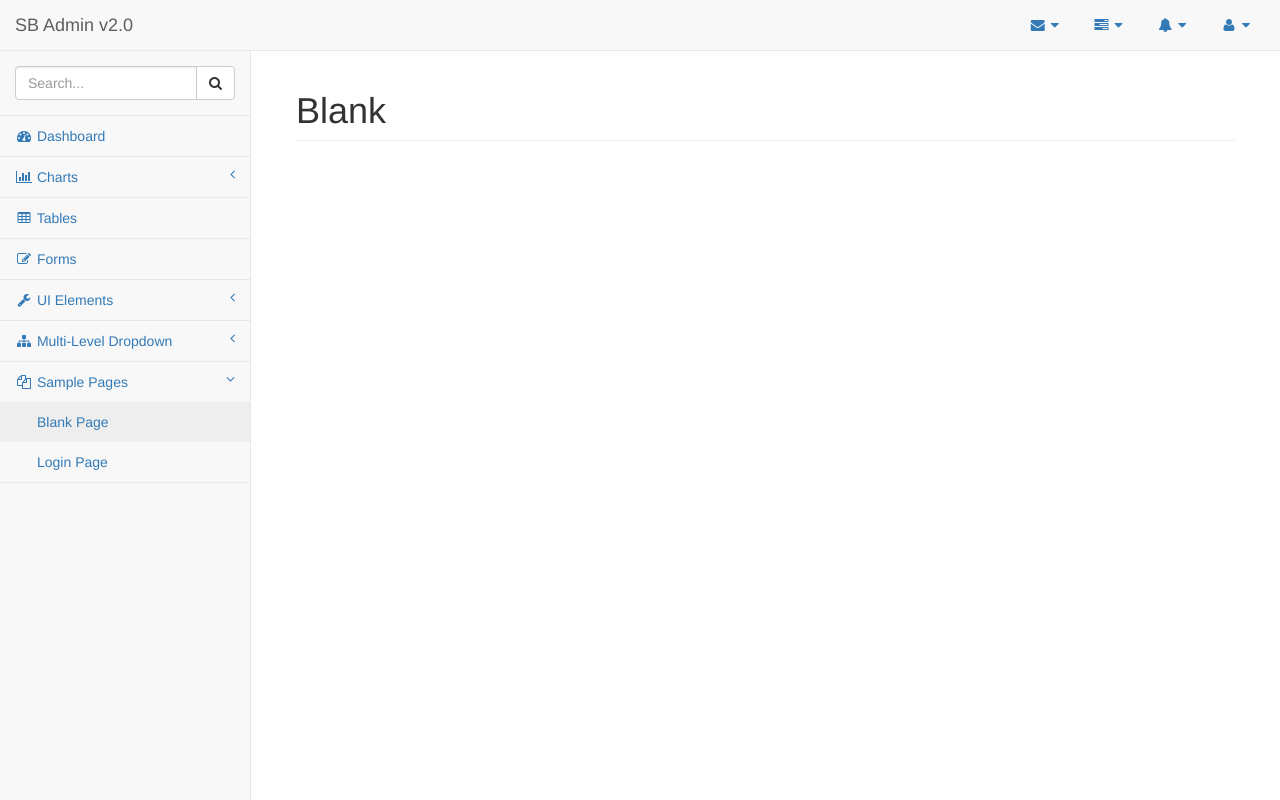
After one commit to knnbayaz/wod, a Flask app: template templates/record/base.html in a window 1280 px wide. The commit adds this page. Run offline with Flask 2, Linux system fonts and the light colour scheme; the template is opened without the code that fills it, so the values that code supplies are empty; some libraries are stand-ins or nearby versions.

Commit message:
db created

```diff
--- /dev/null
+++ b/application/__init__.py
@@ -0,0 +1,4 @@
+from app import app
+
+
+from application import app
--- /dev/null
+++ b/application/app.py
@@ -0,0 +1,16 @@
+from flask import Flask
+import os
+from views.record import record
+
+
+
+app = Flask(__name__)
+
+app.config.from_object('config')
+
+app.register_blueprint(record, url_prefix = '/record')
+
+#ip = os.getenv('IP', '0.0.0.0')
+#port = int(os.getenv('PORT', 8080))
+
+#app.run(ip,port,True)
--- a/config.py
+++ b/config.py
@@ -1,3 +1,4 @@
 WTF_CSRF_ENABLED = True
 SECRET_KEY = 'kdjjfoefgfgdo'
 SQLALCHEMY_DATABASE_URI = 'sqlite:///test.db'
+SQLALCHEMY_TRACK_MODIFICATIONS = True
--- a/models/__init__.py
+++ b/models/__init__.py
@@ -1,6 +1,6 @@
-from entities import db, WorkoutGroup, Workout
+from entities import db, Workoutgroup, Workout
 
 
 
 
-from models import db, WorkoutGroup, Workout
+from models import db, Workoutgroup, Workout
--- /dev/null
+++ b/templates/record/base.html
@@ -0,0 +1,409 @@
+
+<!DOCTYPE html>
+<html lang="en">
+
+<head>
+
+    <meta charset="utf-8">
+    <meta http-equiv="X-UA-Compatible" content="IE=edge">
+    <meta name="viewport" content="width=device-width, initial-scale=1">
+    <meta name="description" content="">
+    <meta name="author" content="">
+
+    <title>SB Admin 2 - Bootstrap Admin Theme</title>
+
+    <!-- Bootstrap Core CSS -->
+    <link href="../static/components/bootstrap/dist/css/bootstrap.min.css" rel="stylesheet">
+
+    <!-- MetisMenu CSS -->
+    <link href="../static/components/metisMenu/dist/metisMenu.min.css" rel="stylesheet">
+
+    <!-- Custom CSS -->
+    <link href="../static/dist/css/sb-admin-2.css" rel="stylesheet">
+
+    <!-- Custom Fonts -->
+    <link href="../static/components/font-awesome/css/font-awesome.min.css" rel="stylesheet" type="text/css">
+
+    <!-- HTML5 Shim and Respond.js IE8 support of HTML5 elements and media queries -->
+    <!-- WARNING: Respond.js doesn't work if you view the page via file:// -->
+    <!--[if lt IE 9]>
+        <script src="https://oss.maxcdn.com/libs/html5shiv/3.7.0/html5shiv.js"></script>
+        <script src="https://oss.maxcdn.com/libs/respond.js/1.4.2/respond.min.js"></script>
+    <![endif]-->
+
+</head>
+
+<body>
+
+    <div id="wrapper">
+
+        <!-- Navigation -->
+        <nav class="navbar navbar-default navbar-static-top" role="navigation" style="margin-bottom: 0">
+            <div class="navbar-header">
+                <button type="button" class="navbar-toggle" data-toggle="collapse" data-target=".navbar-collapse">
+                    <span class="sr-only">Toggle navigation</span>
+                    <span class="icon-bar"></span>
+                    <span class="icon-bar"></span>
+                    <span class="icon-bar"></span>
+                </button>
+                <a class="navbar-brand" href="index.html">SB Admin v2.0</a>
+            </div>
+            <!-- /.navbar-header -->
+
+            <ul class="nav navbar-top-links navbar-right">
+                <li class="dropdown">
+                    <a class="dropdown-toggle" data-toggle="dropdown" href="#">
+                        <i class="fa fa-envelope fa-fw"></i>  <i class="fa fa-caret-down"></i>
+                    </a>
+                    <ul class="dropdown-menu dropdown-messages">
+                        <li>
+                            <a href="#">
+                                <div>
+                                    <strong>John Smith</strong>
+                                    <span class="pull-right text-muted">
+                                        <em>Yesterday</em>
+                                    </span>
+                                </div>
+                                <div>Lorem ipsum dolor sit amet, consectetur adipiscing elit. Pellentesque eleifend...</div>
+                            </a>
+                        </li>
+                        <li class="divider"></li>
+                        <li>
+                            <a href="#">
+                                <div>
+                                    <strong>John Smith</strong>
+                                    <span class="pull-right text-muted">
+                                        <em>Yesterday</em>
+                                    </span>
+                                </div>
+                                <div>Lorem ipsum dolor sit amet, consectetur adipiscing elit. Pellentesque eleifend...</div>
+                            </a>
+                        </li>
+                        <li class="divider"></li>
+                        <li>
+                            <a href="#">
+                                <div>
+                                    <strong>John Smith</strong>
+                                    <span class="pull-right text-muted">
+                                        <em>Yesterday</em>
+                                    </span>
+                                </div>
+                                <div>Lorem ipsum dolor sit amet, consectetur adipiscing elit. Pellentesque eleifend...</div>
+                            </a>
+                        </li>
+                        <li class="divider"></li>
+                        <li>
+                            <a class="text-center" href="#">
+                                <strong>Read All Messages</strong>
+                                <i class="fa fa-angle-right"></i>
+                            </a>
+                        </li>
+                    </ul>
+                    <!-- /.dropdown-messages -->
+                </li>
+                <!-- /.dropdown -->
+                <li class="dropdown">
+                    <a class="dropdown-toggle" data-toggle="dropdown" href="#">
+                        <i class="fa fa-tasks fa-fw"></i>  <i class="fa fa-caret-down"></i>
+                    </a>
+                    <ul class="dropdown-menu dropdown-tasks">
+                        <li>
+                            <a href="#">
+                                <div>
+                                    <p>
+                                        <strong>Task 1</strong>
+                                        <span class="pull-right text-muted">40% Complete</span>
+                                    </p>
+                                    <div class="progress progress-striped active">
+                                        <div class="progress-bar progress-bar-success" role="progressbar" aria-valuenow="40" aria-valuemin="0" aria-valuemax="100" style="width: 40%">
+                                            <span class="sr-only">40% Complete (success)</span>
+                                        </div>
+                                    </div>
+                                </div>
+                            </a>
+                        </li>
+                        <li class="divider"></li>
+                        <li>
+                            <a href="#">
+                                <div>
+                                    <p>
+                                        <strong>Task 2</strong>
+                                        <span class="pull-right text-muted">20% Complete</span>
+                                    </p>
+                                    <div class="progress progress-striped active">
+                                        <div class="progress-bar progress-bar-info" role="progressbar" aria-valuenow="20" aria-valuemin="0" aria-valuemax="100" style="width: 20%">
+                                            <span class="sr-only">20% Complete</span>
+                                        </div>
+                                    </div>
+                                </div>
+                            </a>
+                        </li>
+                        <li class="divider"></li>
+                        <li>
+                            <a href="#">
+                                <div>
+                                    <p>
+                                        <strong>Task 3</strong>
+                                        <span class="pull-right text-muted">60% Complete</span>
+                                    </p>
+                                    <div class="progress progress-striped active">
+                                        <div class="progress-bar progress-bar-warning" role="progressbar" aria-valuenow="60" aria-valuemin="0" aria-valuemax="100" style="width: 60%">
+                                            <span class="sr-only">60% Complete (warning)</span>
+                                        </div>
+                                    </div>
+                                </div>
+                            </a>
+                        </li>
+                        <li class="divider"></li>
+                        <li>
+                            <a href="#">
+                                <div>
+                                    <p>
+                                        <strong>Task 4</strong>
+                                        <span class="pull-right text-muted">80% Complete</span>
+                                    </p>
+                                    <div class="progress progress-striped active">
+                                        <div class="progress-bar progress-bar-danger" role="progressbar" aria-valuenow="80" aria-valuemin="0" aria-valuemax="100" style="width: 80%">
+                                            <span class="sr-only">80% Complete (danger)</span>
+                                        </div>
+                                    </div>
+                                </div>
+                            </a>
+                        </li>
+                        <li class="divider"></li>
+                        <li>
+                            <a class="text-center" href="#">
+                                <strong>See All Tasks</strong>
+                                <i class="fa fa-angle-right"></i>
+                            </a>
+                        </li>
+                    </ul>
+                    <!-- /.dropdown-tasks -->
+                </li>
+                <!-- /.dropdown -->
+                <li class="dropdown">
+                    <a class="dropdown-toggle" data-toggle="dropdown" href="#">
+                        <i class="fa fa-bell fa-fw"></i>  <i class="fa fa-caret-down"></i>
+                    </a>
+                    <ul class="dropdown-menu dropdown-alerts">
+                        <li>
+                            <a href="#">
+                                <div>
+                                    <i class="fa fa-comment fa-fw"></i> New Comment
+                                    <span class="pull-right text-muted small">4 minutes ago</span>
+                                </div>
+                            </a>
+                        </li>
+                        <li class="divider"></li>
+                        <li>
+                            <a href="#">
+                                <div>
+                                    <i class="fa fa-twitter fa-fw"></i> 3 New Followers
+                                    <span class="pull-right text-muted small">12 minutes ago</span>
+                                </div>
+                            </a>
+                        </li>
+                        <li class="divider"></li>
+                        <li>
+                            <a href="#">
+                                <div>
+                                    <i class="fa fa-envelope fa-fw"></i> Message Sent
+                                    <span class="pull-right text-muted small">4 minutes ago</span>
+                                </div>
+                            </a>
+                        </li>
+                        <li class="divider"></li>
+                        <li>
+                            <a href="#">
+                                <div>
+                                    <i class="fa fa-tasks fa-fw"></i> New Task
+                                    <span class="pull-right text-muted small">4 minutes ago</span>
+                                </div>
+                            </a>
+                        </li>
+                        <li class="divider"></li>
+                        <li>
+                            <a href="#">
+                                <div>
+                                    <i class="fa fa-upload fa-fw"></i> Server Rebooted
+                                    <span class="pull-right text-muted small">4 minutes ago</span>
+                                </div>
+                            </a>
+                        </li>
+                        <li class="divider"></li>
+                        <li>
+                            <a class="text-center" href="#">
+                                <strong>See All Alerts</strong>
+                                <i class="fa fa-angle-right"></i>
+                            </a>
+                        </li>
+                    </ul>
+                    <!-- /.dropdown-alerts -->
+                </li>
+                <!-- /.dropdown -->
+                <li class="dropdown">
+                    <a class="dropdown-toggle" data-toggle="dropdown" href="#">
+                        <i class="fa fa-user fa-fw"></i>  <i class="fa fa-caret-down"></i>
+                    </a>
+                    <ul class="dropdown-menu dropdown-user">
+                        <li><a href="#"><i class="fa fa-user fa-fw"></i> User Profile</a>
+                        </li>
+                        <li><a href="#"><i class="fa fa-gear fa-fw"></i> Settings</a>
+                        </li>
+                        <li class="divider"></li>
+                        <li><a href="login.html"><i class="fa fa-sign-out fa-fw"></i> Logout</a>
+                        </li>
+                    </ul>
+                    <!-- /.dropdown-user -->
+                </li>
+                <!-- /.dropdown -->
+            </ul>
+            <!-- /.navbar-top-links -->
+
+            <div class="navbar-default sidebar" role="navigation">
+                <div class="sidebar-nav navbar-collapse">
+                    <ul class="nav" id="side-menu">
+                        <li class="sidebar-search">
+                            <div class="input-group custom-search-form">
+                                <input type="text" class="form-control" placeholder="Search...">
+                                <span class="input-group-btn">
+                                    <button class="btn btn-default" type="button">
+                                        <i class="fa fa-search"></i>
+                                    </button>
+                                </span>
+                            </div>
+                            <!-- /input-group -->
+                        </li>
+                        <li>
+                            <a href="index.html"><i class="fa fa-dashboard fa-fw"></i> Dashboard</a>
+                        </li>
+                        <li>
+                            <a href="#"><i class="fa fa-bar-chart-o fa-fw"></i> Charts<span class="fa arrow"></span></a>
+                            <ul class="nav nav-second-level">
+                                <li>
+                                    <a href="flot.html">Flot Charts</a>
+                                </li>
+                                <li>
+                                    <a href="morris.html">Morris.js Charts</a>
+                                </li>
+                            </ul>
+                            <!-- /.nav-second-level -->
+                        </li>
+                        <li>
+                            <a href="tables.html"><i class="fa fa-table fa-fw"></i> Tables</a>
+                        </li>
+                        <li>
+                            <a href="forms.html"><i class="fa fa-edit fa-fw"></i> Forms</a>
+                        </li>
+                        <li>
+                            <a href="#"><i class="fa fa-wrench fa-fw"></i> UI Elements<span class="fa arrow"></span></a>
+                            <ul class="nav nav-second-level">
+                                <li>
+                                    <a href="panels-wells.html">Panels and Wells</a>
+                                </li>
+                                <li>
+                                    <a href="buttons.html">Buttons</a>
+                                </li>
+                                <li>
+                                    <a href="notifications.html">Notifications</a>
+                                </li>
+                                <li>
+                                    <a href="typography.html">Typography</a>
+                                </li>
+                                <li>
+                                    <a href="icons.html"> Icons</a>
+                                </li>
+                                <li>
+                                    <a href="grid.html">Grid</a>
+                                </li>
+                            </ul>
+                            <!-- /.nav-second-level -->
+                        </li>
+                        <li>
+                            <a href="#"><i class="fa fa-sitemap fa-fw"></i> Multi-Level Dropdown<span class="fa arrow"></span></a>
+                            <ul class="nav nav-second-level">
+                                <li>
+                                    <a href="#">Second Level Item</a>
+                                </li>
+                                <li>
+                                    <a href="#">Second Level Item</a>
+                                </li>
+                                <li>
+                                    <a href="#">Third Level <span class="fa arrow"></span></a>
+                                    <ul class="nav nav-third-level">
+                                        <li>
+                                            <a href="#">Third Level Item</a>
+                                        </li>
+                                        <li>
+                                            <a href="#">Third Level Item</a>
+                                        </li>
+                                        <li>
+                                            <a href="#">Third Level Item</a>
+                                        </li>
+                                        <li>
+                                            <a href="#">Third Level Item</a>
+                                        </li>
+                                    </ul>
+                                    <!-- /.nav-third-level -->
+                                </li>
+                            </ul>
+                            <!-- /.nav-second-level -->
+                        </li>
+                        <li class="active">
+                            <a href="#"><i class="fa fa-files-o fa-fw"></i> Sample Pages<span class="fa arrow"></span></a>
+                            <ul class="nav nav-second-level">
+                                <li>
+                                    <a class="active" href="blank.html">Blank Page</a>
+                                </li>
+                                <li>
+                                    <a href="login.html">Login Page</a>
+                                </li>
+                            </ul>
+                            <!-- /.nav-second-level -->
+                        </li>
+                    </ul>
+                </div>
+                <!-- /.sidebar-collapse -->
+            </div>
+            <!-- /.navbar-static-side -->
+        </nav>
+
+        <!-- Page Content -->
+        <div id="page-wrapper">
+            <div class="container-fluid">
+                <div class="row">
+                    <div class="col-lg-12">
+                        <h1 class="page-header">Blank</h1>
+                    </div>
+                    <!-- /.col-lg-12 -->
+                </div>
+                <!-- /.row -->
+                <div class="row">
+                  {% block content %}
+                  {% endblock %}
+                </div>
+
+
+            </div>
+            <!-- /.container-fluid -->
+        </div>
+        <!-- /#page-wrapper -->
+
+    </div>
+    <!-- /#wrapper -->
+
+    <!-- jQuery -->
+    <script src="../static/components/jquery/dist/jquery.min.js"></script>
+
+    <!-- Bootstrap Core JavaScript -->
+    <script src="../static/components/bootstrap/dist/js/bootstrap.min.js"></script>
+
+    <!-- Metis Menu Plugin JavaScript -->
+    <script src="../static/components/metisMenu/dist/metisMenu.min.js"></script>
+
+    <!-- Custom Theme JavaScript -->
+    <script src="../static/dist/js/sb-admin-2.js"></script>
+
+</body>
+
+</html>
--- a/templates/record/entry.html
+++ b/templates/record/entry.html
@@ -1,4 +1,4 @@
-{% extends "./layout.html" %}
+{% extends 'base.html' %}
 
 {% block content %}
             <form method= "post" name="entry">
--- /dev/null
+++ b/templates/record/layout.html
@@ -0,0 +1,4 @@
+{% extends './base.html' %}
+
+{% block content %}
+{% endblock %}
--- a/views/__init__.py
+++ /dev/null
@@ -1 +0,0 @@
-from record import *
--- a/views/record.py
+++ b/views/record.py
@@ -1,7 +1,9 @@
 from flask import Blueprint, render_template
 from forms import WorkoutItem
+import os
 
-record = Blueprint('record', __name__)
+
+record = Blueprint('record', __name__, template_folder='/home/ubuntu/workspace/ex50/templates/record')
 
 @record.route('/', methods=['GET', 'POST'])
 def entry():
@@ -10,4 +12,4 @@ def entry():
     #if form.name.data != None:
     #    print(form.name.data)
     #    print(form.group.data)
-    return render_template('record/entry.html', form = workoutForm)
+    return render_template('entry.html', form = workoutForm)
```
Also changed, not shown: manage.py (+1 -10 lines), models/entities.py (+8 -8 lines), application/test.db (added), templates/base.html (renamed from templates/layout.html).
